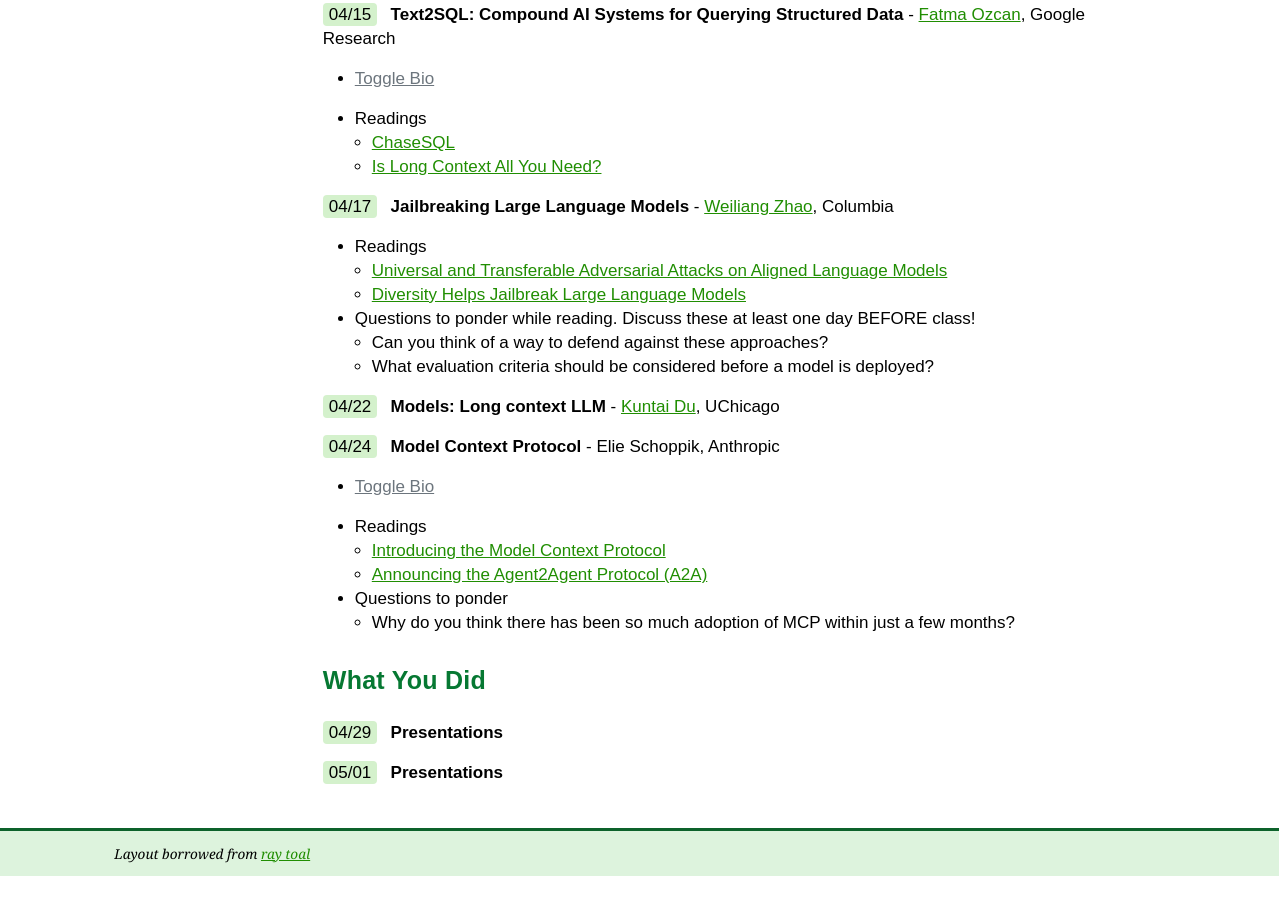
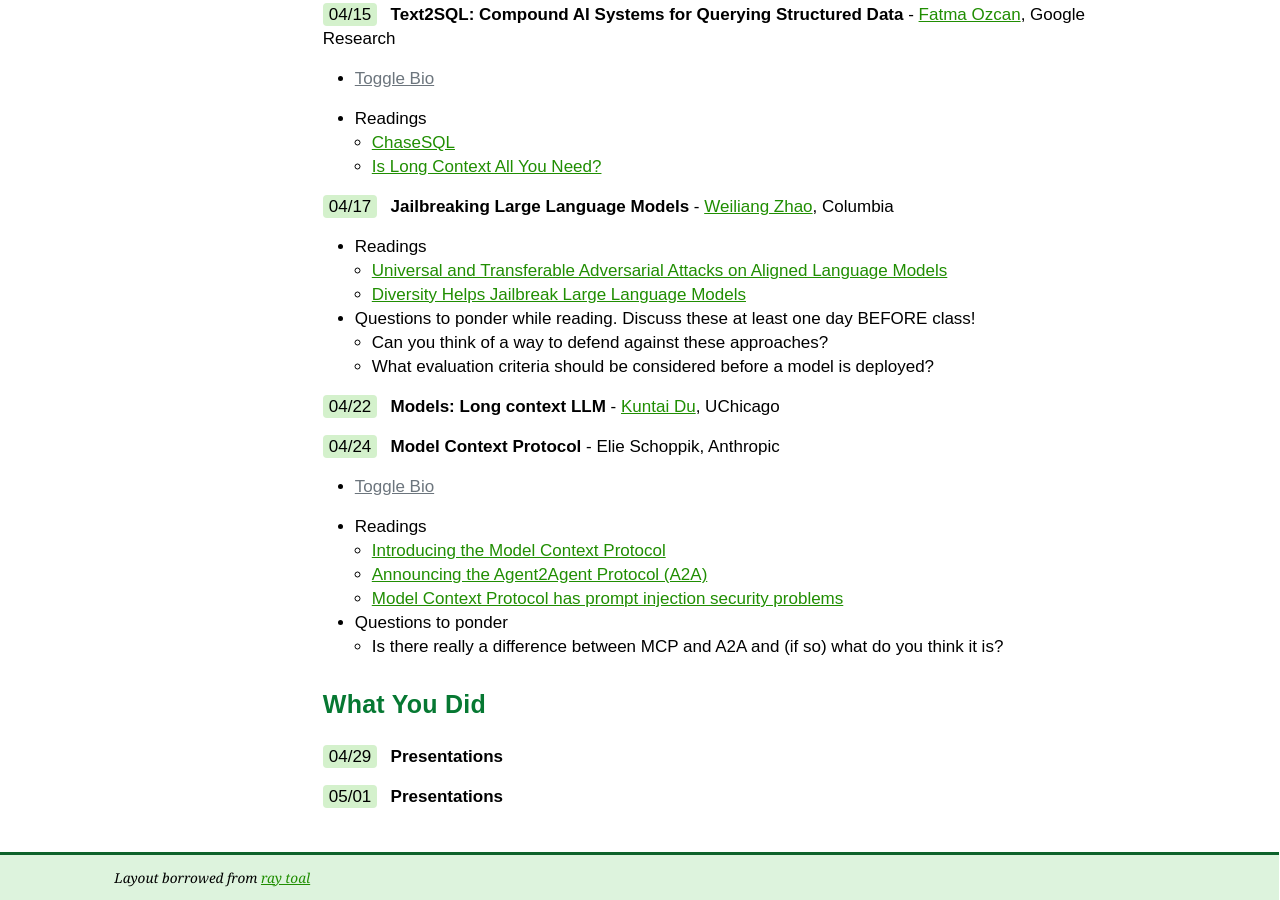
Before and after one commit to w6113/w6113.github.io, a Jekyll site: the page built from index.md, in a window 1280 px wide and 900 px high, scrolled down 7286 px. Built offline with Jekyll 4.4.1, drawn with Linux system fonts in a browser that asks for light colours; before the commit the page ends 8162 px from its top, so only the background shows below that.

Commit message:
Update MCP talk

```diff
--- a/index.md
+++ b/index.md
@@ -288,8 +288,9 @@
 * Readings
   * [Introducing the Model Context Protocol](https://www.anthropic.com/news/model-context-protocol)
   * [Announcing the Agent2Agent Protocol (A2A)](https://developers.googleblog.com/en/a2a-a-new-era-of-agent-interoperability/)
+  * [Model Context Protocol has prompt injection security problems](https://simonwillison.net/2025/Apr/9/mcp-prompt-injection/)
 * Questions to ponder
-  * Why do you think there has been so much adoption of MCP within just a few months?
+  * Is there really a difference between MCP and A2A and (if so) what do you think it is?
 
 ### What You Did
 
```
